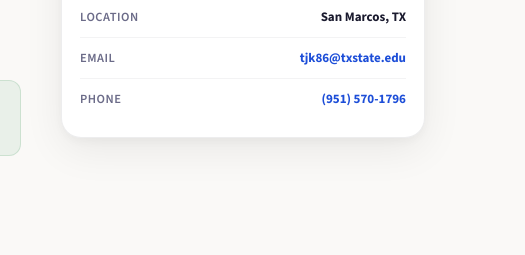
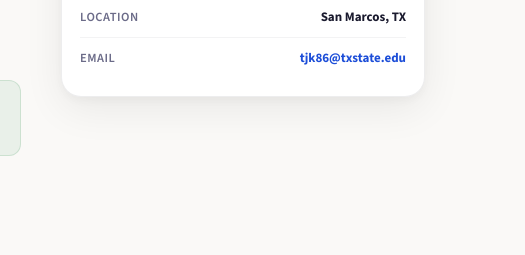
Before and after one commit to shivangitripathi2712/shivangitripathi2712.github.io, a plain HTML site: page index.html in a window 1280 px wide. Shown: the part 545-800 px from the top of the page, 755-1280 px from the left. Drawn offline with nearby package versions, Linux system fonts and the light colour scheme.

Commit message:
Update index.html
..

```diff
--- a/index.html
+++ b/index.html
@@ -111,10 +111,7 @@
               <span class="k">Email</span>
               <span class="v"><a href="mailto:tjk86@txstate.edu">tjk86@txstate.edu</a></span>
             </div>
-            <div class="meta-row">
-              <span class="k">Phone</span>
-              <span class="v"><a href="tel:9515701796">(951) 570-1796</a></span>
-            </div>
+
           </div>
         </div>
       </div>
@@ -313,7 +310,6 @@
       <div class="card contact">
         <div>
           <p><strong>Email</strong><br /><a href="mailto:tjk86@txstate.edu">tjk86@txstate.edu</a></p>
-          <p><strong>Phone</strong><br /><a href="tel:9515701796">(951) 570-1796</a></p>
         </div>
         <div>
           <p><strong>LinkedIn</strong><br /><a href="https://www.linkedin.com/in/shivangi-tripathi-62581415b/" target="_blank" rel="noreferrer">shivangi-tripathi-62581415b</a></p>
```
